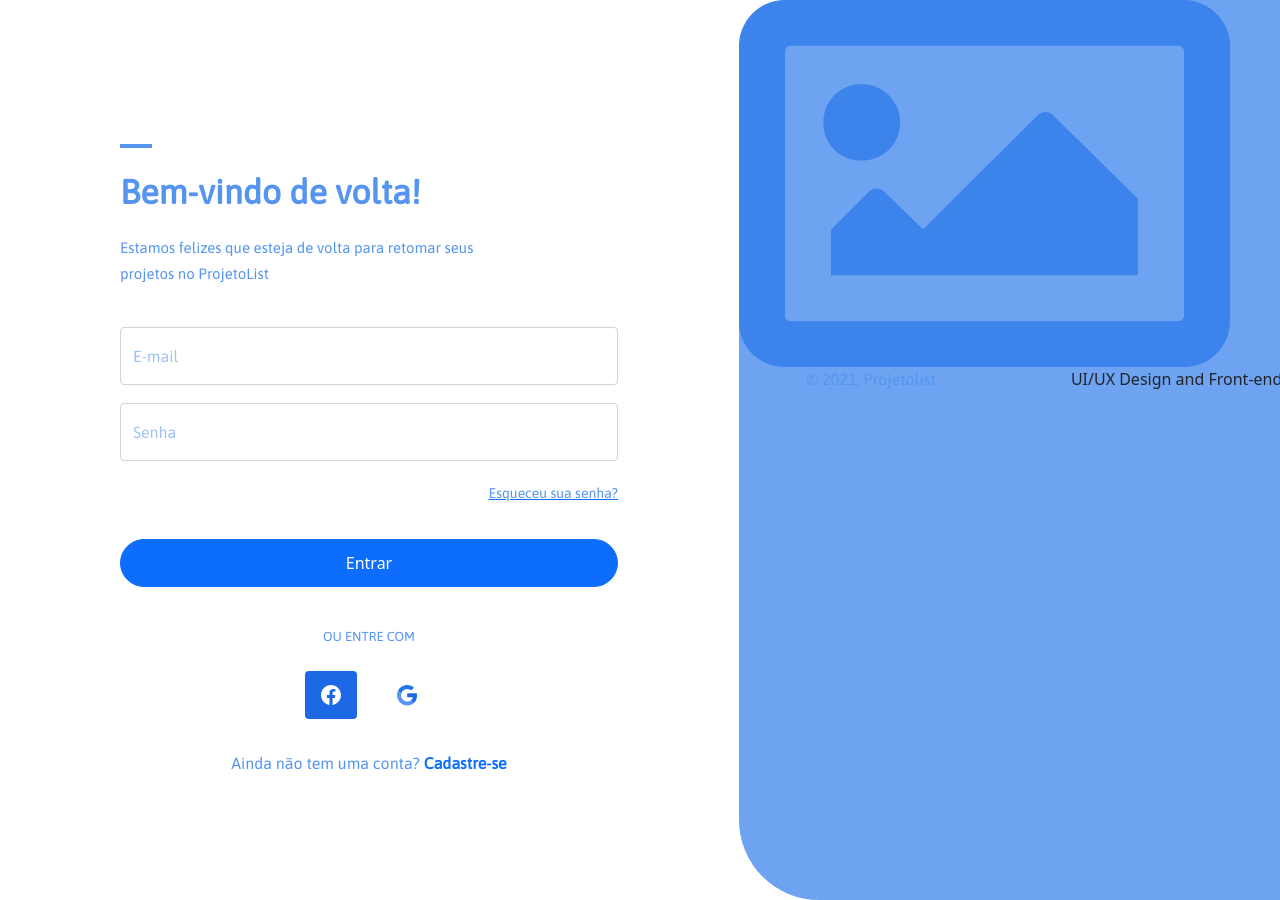
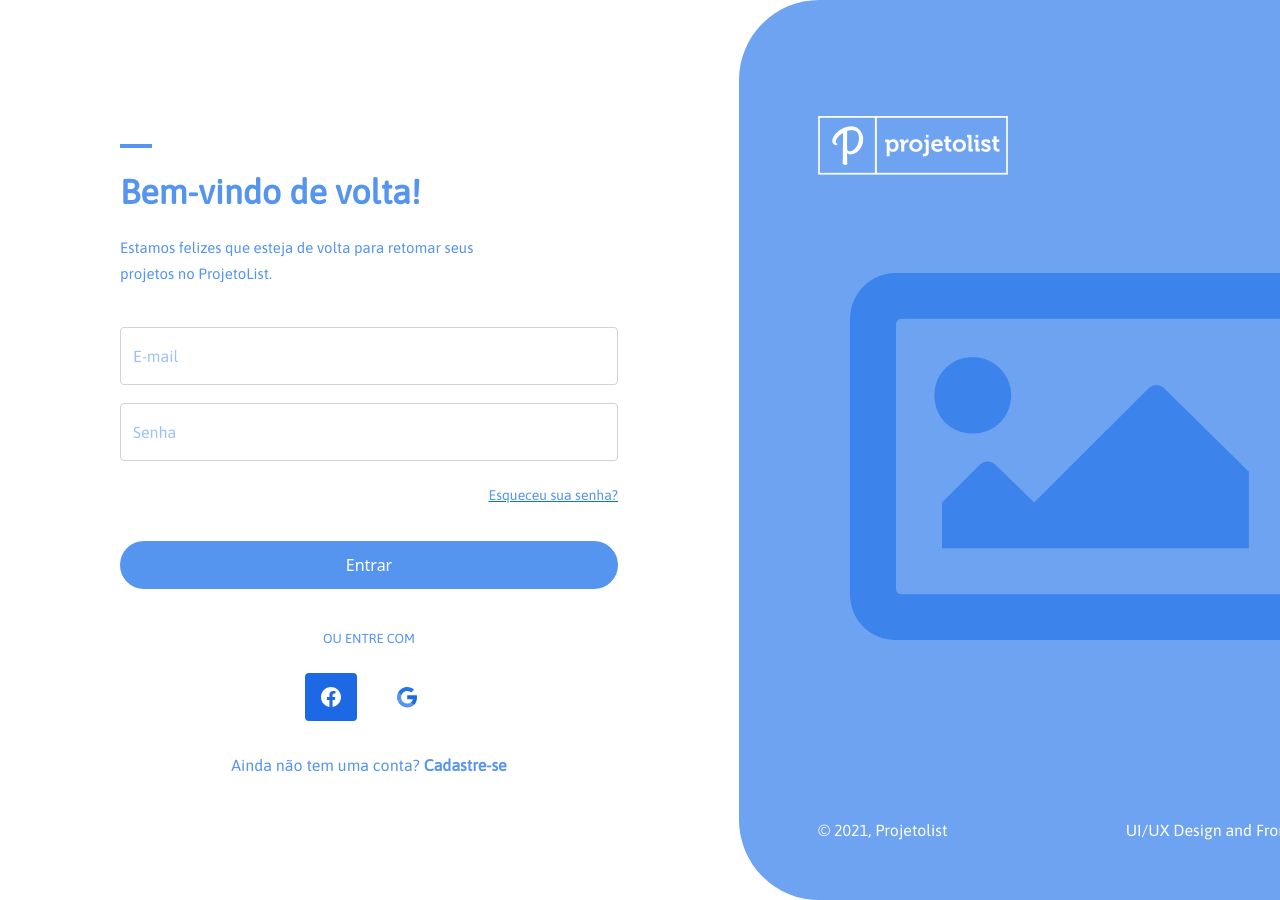
Before and after one commit to estebanchoque/start7-frontend-test, a React (Create React App) app: page /login in a window 1280 px wide. Shown: the top 900 px of the page. Built offline with nearby package versions, Linux system fonts and the light colour scheme.

Commit message:
style(client/login): Fix login page CSS styles

```diff
--- a/public/index.html
+++ b/public/index.html
@@ -5,16 +5,11 @@
     <link rel="icon" href="%PUBLIC_URL%/favicon.ico" />
     <meta name="viewport" content="width=device-width, initial-scale=1" />
     <meta name="theme-color" content="#000000" />
-    <meta
-      name="description"
-      content="Web site created using create-react-app"
-    />
     <link rel="apple-touch-icon" href="%PUBLIC_URL%/logo192.png" />
     <!--
       manifest.json provides metadata used when your web app is installed on a
       user's mobile device or desktop. See https://developers.google.com/web/fundamentals/web-app-manifest/
     -->
-    <link rel="manifest" href="%PUBLIC_URL%/manifest.json" />
     <!--
       Notice the use of %PUBLIC_URL% in the tags above.
       It will be replaced with the URL of the `public` folder during the build.
--- a/src/components/LoginForm/LoginForm.css
+++ b/src/components/LoginForm/LoginForm.css
@@ -1,10 +1,4 @@
-h1,
-h3,
-p {
-  font-family: "Asap", sans-serif;
-  color: #5594ef;
-  font-style: normal;
-}
+
 
 .login-form-container {
   position: absolute;
@@ -15,19 +9,13 @@ p {
 
 .form-title {
   margin-bottom: 1.5rem;
-  width: 498px;
-  height: 39px;
-
   font-weight: 600;
   font-size: 2.125rem;
-  line-height: 39px;
+  line-height: 2.438rem;
 }
 
 .form-subtitle {
   margin-bottom: 2.5rem;
-  width: 361px;
-  height: 52px;
-
   font-weight: normal;
   font-size: 0.938rem;
   line-height: 1.625rem;
@@ -41,32 +29,26 @@ p {
 }
 
 .username-field {
-  font-family: "Asap", sans-serif;
   font-size: 1rem;
-  color: #5594ef;
   margin-bottom: 1.25rem;
-
   width: 31.125rem;
   height: 56px;
 }
 
 .senha-field {
-  font-family: "Asap", sans-serif;
   margin-bottom: 1.5rem;
   font-size: 1rem;
-
-  width: 31.125rem;
-  height: 3.5rem;
 }
 
 .submit-btn {
   height: 3rem;
+  background-color: #5594EF;
+  border-style: none;
 }
 
 .reset-password {
   height: 1rem;
   margin-bottom: 2.5rem;
-  color: #6da3f1;
   font-size: 0.875rem;
   font-weight: normal;
   font-style: normal;
--- a/src/components/LoginForm/index.jsx
+++ b/src/components/LoginForm/index.jsx
@@ -44,7 +44,7 @@ export default function LoginForm() {
         <h1 className="form-title">Bem-vindo de volta!</h1>
         <p className="form-subtitle">
           Estamos felizes que esteja de volta para retomar seus
-          <br /> projetos no ProjetoList
+          <br /> projetos no ProjetoList.
         </p>
       </header>
 
@@ -63,7 +63,7 @@ export default function LoginForm() {
             onChange={handleInputChange}
             aria-label="E-mail"
           />
-          <label for="floatingInput">E-mail</label>
+          <label htmlFor="floatingInput">E-mail</label>
           {Boolean(errors.username) && (
             <div className="invalid-feedback">{errors.username}</div>
           )}
@@ -83,7 +83,7 @@ export default function LoginForm() {
             onChange={handleInputChange}
             aria-label="Senha"
           />
-          <label for="floatingInput">Senha</label>
+          <label htmlFor="floatingInput">Senha</label>
           {Boolean(errors.password) && (
             <div className="invalid-feedback">{errors.password}</div>
           )}
@@ -99,6 +99,7 @@ export default function LoginForm() {
           <button
             type="submit"
             className="submit-btn btn btn-primary col-12 rounded-pill"
+            disabled={Object.keys(errors).length}
           >
             Entrar
           </button>
--- a/src/components/SideImage/SideImage.css
+++ b/src/components/SideImage/SideImage.css
@@ -2,7 +2,31 @@
   position: absolute;
   right: 0;
   background-color: #6da3f1;
-  width: 701px;
-  height: 900px;
+  width: 43.813rem;
+  height: 56.25rem;
   border-radius: 80px 0px 0px 80px;
 }
+
+.side-image-container p {
+  color: #ffffff;
+}
+
+.help-link p,
+.help-link a {
+  font-style: normal;
+  font-weight: 600;
+  font-size: 1.063rem;
+  color: #ffffff;
+}
+
+.image-placeholder {
+  margin: 6.125rem 0 11.125rem 2rem;
+}
+
+.wrapper {
+  margin: 7.25rem 3rem 3rem 4.953rem;
+}
+
+.footer img {
+  margin-left: 0.75rem;
+}
--- a/src/components/SideImage/index.jsx
+++ b/src/components/SideImage/index.jsx
@@ -1,26 +1,43 @@
 import React from "react";
+import { Link } from "react-router-dom";
 import imgPlaceholder from "../../assets/image-placeholder.png";
 import SAlogo from "../../assets/SA-logo.png";
+import ProjetolistLogo from "../../assets/Projetolist-logo.png";
 import "./SideImage.css";
 
 export default function SideImage() {
   return (
     <div className="side-image-container">
-      <header></header>
+      <div className="wrapper">
+        <header>
+          <div className="d-flex justify-content-between">
+            <div>
+              <img src={ProjetolistLogo} alt="Projetolist Logo" />
+            </div>
+            <div className="help-link">
+              <Link to="/help">
+                <p>Ajuda</p>
+              </Link>
+            </div>
+          </div>
+        </header>
         <div className="image-placeholder">
           <img src={imgPlaceholder} alt="Placeholder" />
         </div>
-      <footer className="d-flex justify-content-around">
+        <footer>
+          <div className="footer d-flex justify-content-between">
             <div>
               <p>&#169; 2021, Projetolist</p>
             </div>
             <div>
+              <p>
                 UI/UX Design and Front-end by:
-          <span className="mx-3">
                 <img src={SAlogo} alt="SA Logo" />
-          </span>
+              </p>
+            </div>
           </div>
         </footer>
       </div>
+    </div>
   );
 }
--- a/src/index.css
+++ b/src/index.css
@@ -6,14 +6,23 @@ html {
 
 body {
   margin: 0;
-  font-family: -apple-system, BlinkMacSystemFont, 'Segoe UI', 'Roboto', 'Oxygen',
-    'Ubuntu', 'Cantarell', 'Fira Sans', 'Droid Sans', 'Helvetica Neue',
+  font-family: -apple-system, BlinkMacSystemFont, "Segoe UI", "Roboto", "Oxygen",
+    "Ubuntu", "Cantarell", "Fira Sans", "Droid Sans", "Helvetica Neue",
     sans-serif;
   -webkit-font-smoothing: antialiased;
   -moz-osx-font-smoothing: grayscale;
 }
 
 code {
-  font-family: source-code-pro, Menlo, Monaco, Consolas, 'Courier New',
+  font-family: source-code-pro, Menlo, Monaco, Consolas, "Courier New",
     monospace;
 }
+
+h1,
+h3,
+p,
+b {
+  font-family: "Asap", sans-serif;
+  color: #5594ef;
+  font-style: normal;
+}
--- a/src/utils/validateLoginForm.js
+++ b/src/utils/validateLoginForm.js
@@ -1,7 +1,7 @@
 export function validate(input) {
   const emailRegExp = new RegExp(/^[A-Z0-9._%+-]+@[A-Z0-9.-]+\.[A-Z]{2,4}$/i);
   const passwordRegExp = new RegExp(
-    /^(?=\w*\d)(?=\w*[A-Z])(?=\w*[a-z])\S{8,16}$/
+    /^(?=.*\d)(?=.*[a-z])(?=.*[A-Z])(?=.*[a-zA-Z]).{8,}$/gm
   );
 
   const errors = {};
```
Lines whose indentation alone changed are shown as unchanged.
